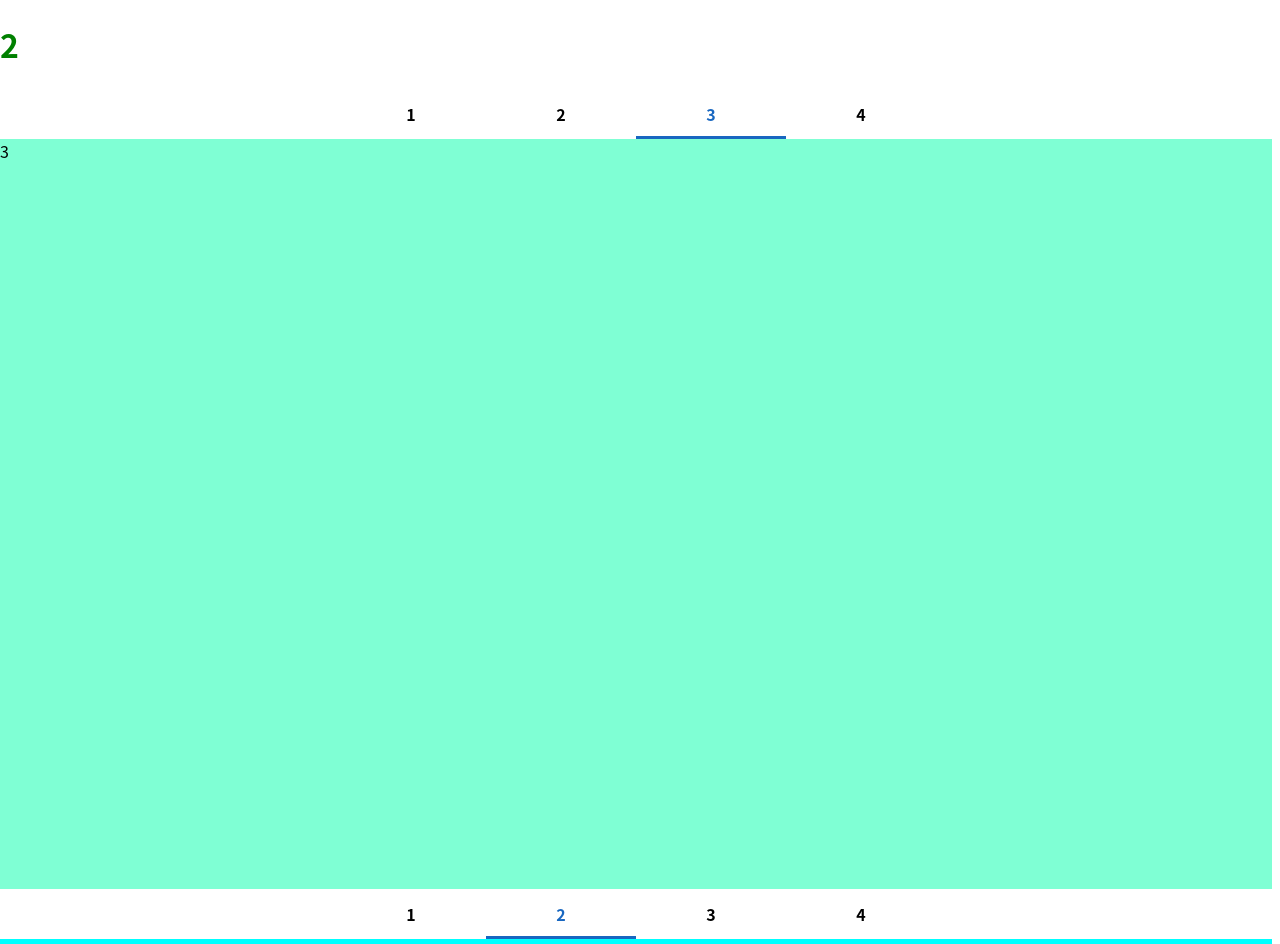
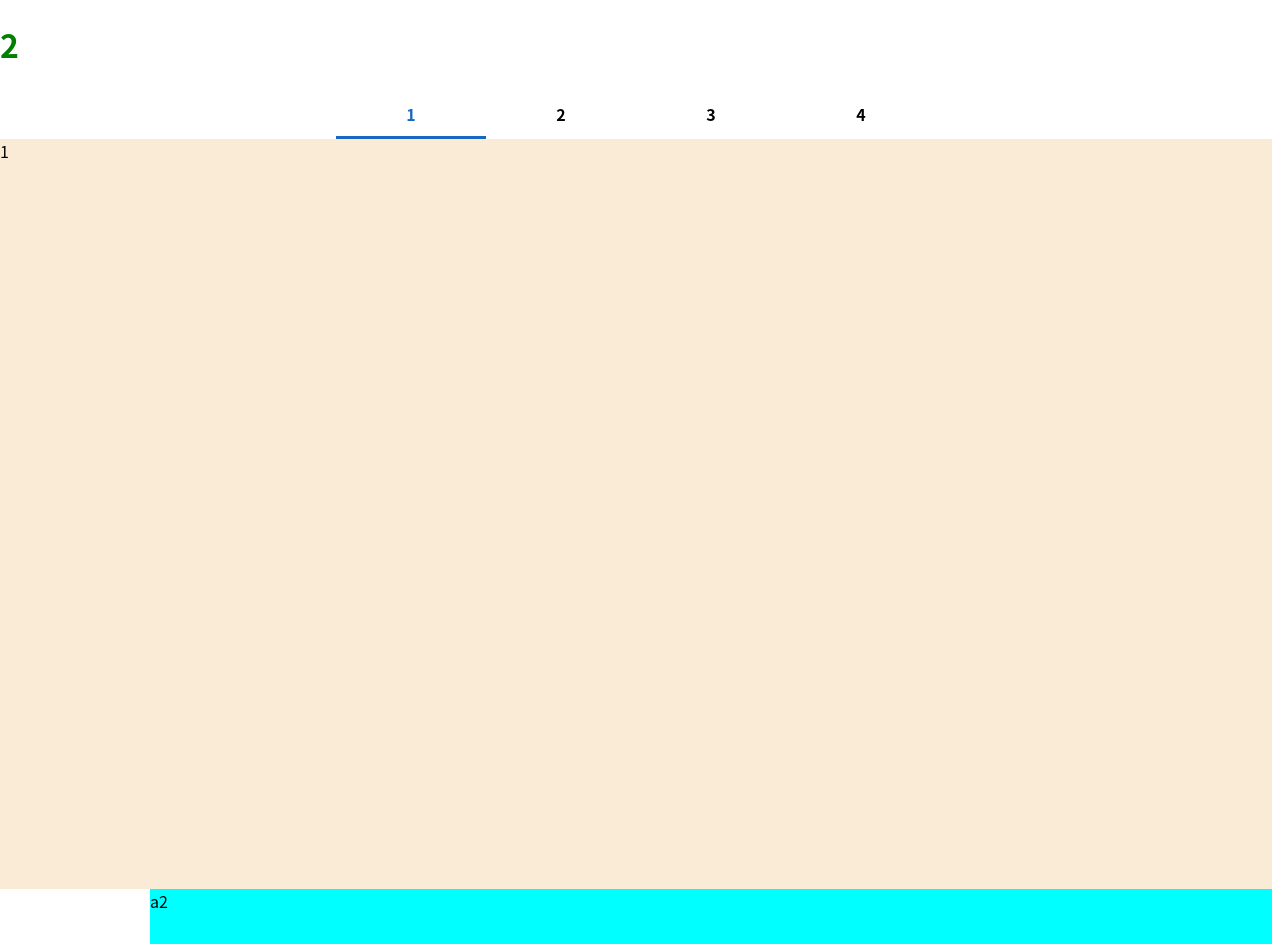
Before and after one commit to 0wew0-gh/html-widget, a website built with webpack: page src/pages/page2/index.html in a window 1280 px wide. Shown: the top 944 px of the page. Built offline with nearby package versions, Linux system fonts and the light colour scheme.

Commit message:
tabs添加方向

```diff
--- a/src/pages/page2/index.html
+++ b/src/pages/page2/index.html
@@ -7,13 +7,17 @@
   </head>
   <body>
     <h1><%= config.welcomeMessage %>2</h1>
-    <div class="width-100vw height-100vh content" type="tabs">
-      <div class="btn-group" type="btnGroup">
-        <div type="btnGroupItem" tabID="GI1">1</div>
+    <div
+      class="width-100vw height-100vh content"
+      style="background-color: #ff9a9a;"
+      type="tabs"
+      direction="Vertical"
+    >
+      <div type="btnGroup">
+        <div type="btnGroupItem" tabID="GI1" select>1</div>
         <div type="btnGroupItem" tabID="GI2">2</div>
-        <div type="btnGroupItem" tabID="GI3" select>3</div>
+        <div type="btnGroupItem" tabID="GI3">3</div>
         <div type="btnGroupItem" tabID="GI4">4</div>
-        <span class="select"></span> <!-- 此处标记可以不写，后续自动添加 -->
       </div>
       <div type="tabsView">
         <div type="tab" tabID="GI1" style="background-color: antiquewhite">
@@ -24,21 +28,31 @@
         <div type="tab" tabID="GI4" style="background-color: burlywood">4</div>
       </div>
     </div>
-    <div class="width-100vw height-100vh content" type="tabs">
-      <div class="btn-group" type="btnGroup">
+    <div
+      class="width-100vw height-100vh content"
+      style="background-color: #d283ff;"
+      type="tabs"
+      direction="Horizontal"
+    >
+      <div type="btnGroup">
         <div type="btnGroupItem" tabID="GIa1">1</div>
         <div type="btnGroupItem" tabID="GIa2" select>2</div>
         <div type="btnGroupItem" tabID="GIa3">3</div>
         <div type="btnGroupItem" tabID="GIa4">4</div>
-        <span class="select"></span> <!-- 此处标记可以不写，后续自动添加 -->
+        <span class="select"></span>
+        <!-- 此处标记可以不写，后续自动添加 -->
       </div>
       <div type="tabsView">
         <div type="tab" tabID="GIa1" style="background-color: antiquewhite">
-         a1
+          a1
         </div>
         <div type="tab" tabID="GIa2" style="background-color: aqua">a2</div>
-        <div type="tab" tabID="GIa3" style="background-color: aquamarine">a3</div>
-        <div type="tab" tabID="GIa4" style="background-color: burlywood">a4</div>
+        <div type="tab" tabID="GIa3" style="background-color: aquamarine">
+          a3
+        </div>
+        <div type="tab" tabID="GIa4" style="background-color: burlywood">
+          a4
+        </div>
       </div>
     </div>
   </body>
--- a/src/pages/page2/style.css
+++ b/src/pages/page2/style.css
@@ -9,29 +9,50 @@ h1 {
 
 :root {
   --tool-bar-height: 50px;
+  --tool-bar-width: 150px;
+  --tool-bar-Vertical-height: 150px;
   --btnGroup-select-color: #1867c0;
 }
 
 .content {
   position: relative;
-  background-color: aquamarine;
   overflow: hidden;
 }
 
+/* 总体样式 */
+[type="tabs"] {
+  height: 100vh;
+  display: flex;
+}
+[type="tabs"][direction="Horizontal"] {
+  flex-direction: row;
+}
+[type="tabs"][direction="Vertical"] {
+  flex-direction: column;
+}
+
+/* 按钮组样式 */
 [type="btnGroup"] {
   position: relative;
-  width: 100%;
-  height: var(--tool-bar-height);
   background-color: rgb(255, 255, 255);
   display: flex;
   flex-wrap: nowrap;
   justify-content: center;
   gap: 0px; /* 按钮的间距 */
 }
+[direction="Vertical"] [type="btnGroup"] {
+  width: 100%;
+  height: var(--tool-bar-height);
+  flex-direction: row;
+}
+[direction="Horizontal"] [type="btnGroup"] {
+  flex-direction: column;
+}
 
+/* 按钮样式 */
 [type="btnGroup"] div {
   position: relative;
-  min-width: 150px;
+  min-width: var(--tool-bar-width);
   height: 100%;
   line-height: var(--tool-bar-height);
   color: rgb(0, 0, 0);
@@ -41,35 +62,59 @@ h1 {
   text-align: center;
   z-index: 1;
 }
+[direction="Horizontal"] [type="btnGroup"] div {
+  height: var(--tool-bar-Vertical-height);
+  line-height: var(--tool-bar-Vertical-height);
+}
 
+/* 按钮鼠标移过样式 */
 [type="btnGroup"] div:hover {
   background-color: #ddd;
 }
-
+/* 按钮选中样式 */
 [select] {
   color: var(--btnGroup-select-color) !important;
 }
-
+/* 按钮选中标识样式 */
 [type="btnGroup"] .select {
   position: absolute;
-  bottom: 0;
-  left: -150px;
-  min-width: 150px;
-  height: 3px; /* 选择标识的高度 */
   background-color: var(--btnGroup-select-color);
-  transition: left ease;
   z-index: 2;
   pointer-events: none;
+}
+[direction="Vertical"] [type="btnGroup"] .select {
+  transition: left ease;
+  bottom: 0;
+  left: calc(0px - var(--tool-bar-width));
+  min-width: var(--tool-bar-width);
+  height: 3px; /* 选择标识的高度 */
+}
+[direction="Horizontal"] [type="btnGroup"] .select {
+  transition: top ease;
+  left: var(--tool-bar-width);
+  min-width: 3px;
+  height: var(--tool-bar-Vertical-height);
 }
 
 [type="tabsView"] {
   position: absolute;
-  height: 100%;
   background-color: #1867c0;
-  transition: left ease; /* 平滑过渡效果 */
 }
 [type="tabsView"] [type="tab"] {
   height: 100%;
   width: 100vw; /* 未加载完成前占满屏幕 */
+}
+[direction="Vertical"] [type="tabsView"] [type="tab"] {
   float: left;
 }
+[direction="Vertical"] [type="tabsView"] {
+  top: var(--tool-bar-height);
+  height: calc(100% - var(--tool-bar-height));
+  transition: left ease; /* 平滑过渡效果 */
+}
+[direction="Horizontal"] [type="tabsView"] {
+  left: var(--tool-bar-width);
+  width: calc(100% - var(--tool-bar-width));
+  height: calc(100%);
+  transition: top ease; /* 平滑过渡效果 */
+}
--- a/src/pages/page2/tabs.ts
+++ b/src/pages/page2/tabs.ts
@@ -13,25 +13,34 @@ export class Tabs {
 
     // 初始化插件
     initTabs(tabs: HTMLDivElement) {
+        var direction: "Vertical" | "Horizontal" = "Vertical";
+        const tabsDirection = tabs.getAttribute('direction');
+        if (tabsDirection != null) {
+            direction = tabsDirection as "Vertical" | "Horizontal";
+        }
+        console.log('initTabs direction:', direction);
         // 获取Tabs场景容器
         const tabsViews = tabs.querySelectorAll('[type="tabsView"]');
         for (let i = 0; i < tabsViews.length; i++) {
             const tabsV = tabsViews[i] as HTMLDivElement;
+            if (direction == "Horizontal") {
+            } else {
                 tabsV.style.width = `${tabs.clientWidth}px`;
-            this.initTabView(tabsV as HTMLDivElement);
+            }
+            this.initTabView(tabsV as HTMLDivElement, direction);
         }
 
         // 获取按钮组
         const btnGroup = tabs.querySelectorAll('[type="btnGroup"]');
         for (let i = 0; i < btnGroup.length; i++) {
             const btnG = btnGroup[i];
-            this.initBtnGroupItems(btnG as HTMLDivElement);
+            this.initBtnGroupItems(btnG as HTMLDivElement, direction);
         }
     }
 
 
     // 初始化按钮组中的按钮
-    initBtnGroupItems(btnGroup: HTMLDivElement) {
+    initBtnGroupItems(btnGroup: HTMLDivElement, direction: "Vertical" | "Horizontal") {
         const btnGroupItems = btnGroup.querySelectorAll('[type="btnGroupItem"]');
         // 获取选中标记
         var select = btnGroup.querySelector('.select') as HTMLSpanElement;
@@ -44,10 +53,25 @@ export class Tabs {
         for (let i = 0; i < btnGroupItems.length; i++) {
             const btnGItem = btnGroupItems[i];
             // 获取按钮的选中状态 为 null 则没有，为 空字符串 则有select属性当前按钮为按下状态
+
+            var direction: "Vertical" | "Horizontal" = "Vertical";
+            const tabsRoot = btnGroup.parentElement as HTMLDivElement;
+            if (tabsRoot) {
+                const tabsDirection = tabsRoot.getAttribute('direction');
+                if (tabsDirection != null) {
+                    direction = tabsDirection as "Vertical" | "Horizontal";
+                }
+            }
+
             const selected = btnGItem.getAttribute('select');
             if (selected != null) {
                 // 根据选中状态设置select的left值
+                if (direction == "Horizontal") {
+                    // 根据选中状态设置select的left值
+                    select.style.top = (btnGItem as HTMLDivElement).offsetTop + "px";
+                } else {
                     select.style.left = (btnGItem as HTMLDivElement).offsetLeft + "px";
+                }
                 // 延迟一下在添加过度动画时间，以免从屏幕最左侧移动到选中按钮下，如需要此动画去掉setTimeout
                 const sto = setTimeout(() => {
                     select.style.transitionDuration = "300ms";
@@ -60,7 +84,11 @@ export class Tabs {
                 // 获取tabID对应的tab
                 const tabDiv = document.querySelector(`[type="tab"][tabID="${tabID}"]`) as HTMLDivElement;
                 const tabsView = tabDiv.parentElement as HTMLDivElement;
+                if (direction == "Horizontal") {
+                    tabsView.style.top = `-${tabDiv.offsetTop}px`;
+                } else {
                     tabsView.style.left = `-${tabDiv.offsetLeft}px`;
+                }
                 tabsView.style.transitionDuration = "300ms";
             }
 
@@ -78,25 +106,42 @@ export class Tabs {
                 }
                 // 添加选中项
                 thisBtn.setAttribute('select', '');
+                if (direction == "Horizontal") {
+                    // 根据选中状态设置select的left值
+                    select.style.top = thisBtn.offsetTop + "px";
+                } else {
                     select.style.left = thisBtn.offsetLeft + 'px';
+                }
 
                 // 获取按钮设置的tabID
                 const tabID = thisBtn.getAttribute('tabID');
                 // 获取tabID对应的tab
                 const tabDiv = document.querySelector(`[type="tab"][tabID="${tabID}"]`) as HTMLDivElement;
                 const tabsView = tabDiv.parentElement as HTMLDivElement;
+                if (direction == "Horizontal") {
+                    tabsView.style.top = `-${tabDiv.offsetTop}px`;
+                } else {
                     tabsView.style.left = `-${tabDiv.offsetLeft}px`;
+                }
             });
         }
     }
 
     // 初始化Tab场景
-    initTabView(tabsView: HTMLDivElement) {
+    initTabView(tabsView: HTMLDivElement, direction: "Vertical" | "Horizontal") {
         const tabs = tabsView.querySelectorAll('[type="tab"]');
+        console.log('initTabView direction:', direction,);
         for (let i = 0; i < tabs.length; i++) {
             const tab = tabs[i] as HTMLDivElement;
+            if (direction == "Horizontal") {
+                // tab.style.width = `${tabsView.clientWidth}px`
+            } else {
                 tab.style.width = `${tabsView.clientWidth}px`
             }
+        }
+        if (direction == "Horizontal") {
+        } else {
             tabsView.style.width = `${tabs.length * tabsView.clientWidth}px`;
         }
     }
+}
```
Lines whose indentation alone changed are shown as unchanged.
